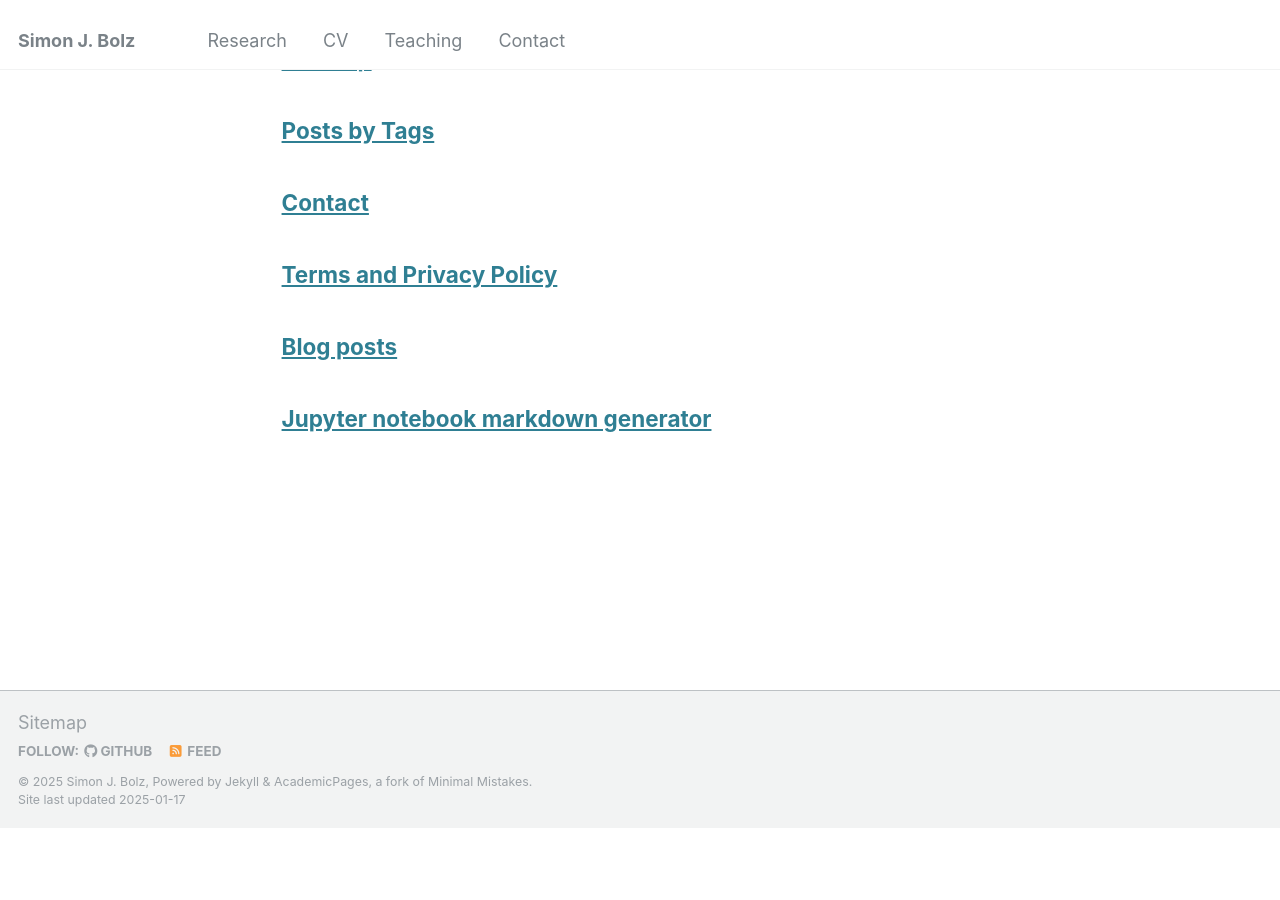
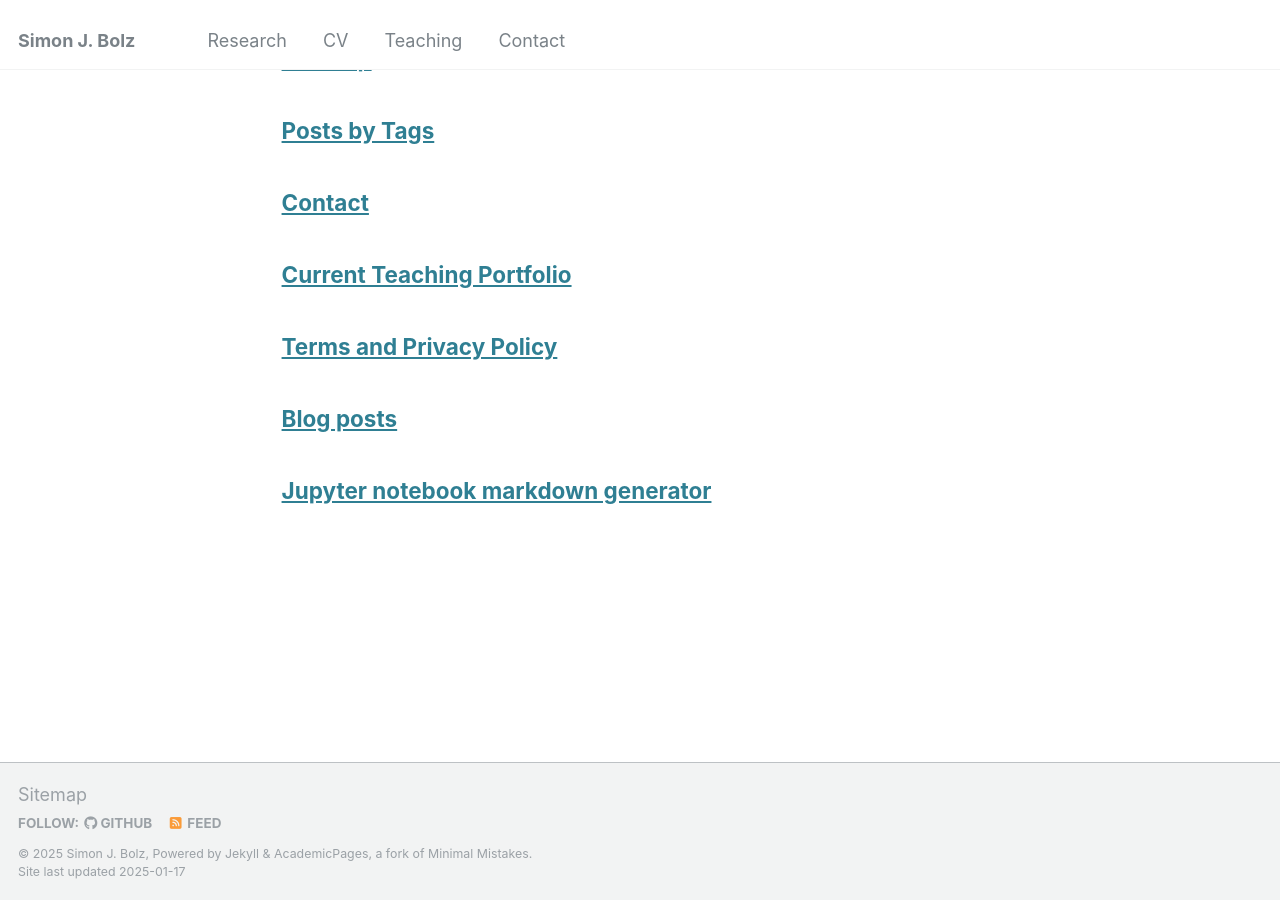
Before and after one commit to sjbolz/sjbolz.github.io, a Jekyll site: the page built from _pages/page-archive.html, in a window 1280 px wide and 900 px high, scrolled down 854 px. Built offline with Jekyll 4.4.1, drawn with Linux system fonts in a browser that asks for light colours; before the commit the page ends 1682 px from its top, so only the background shows below that.

Commit message:
Update teaching.html

```diff
--- a/_pages/teaching.html
+++ b/_pages/teaching.html
@@ -1,6 +1,6 @@
 ---
 layout: archive
-title: ""
+title: "Current Teaching Portfolio"
 permalink: /teaching/
 author_profile: true
 ---
@@ -106,4 +104,3 @@ author_profile: true
     </footer>
 </body>
 </html>
-}
```
Also changed, not shown: other parts of _pages/teaching.html (+0 -2 lines).
